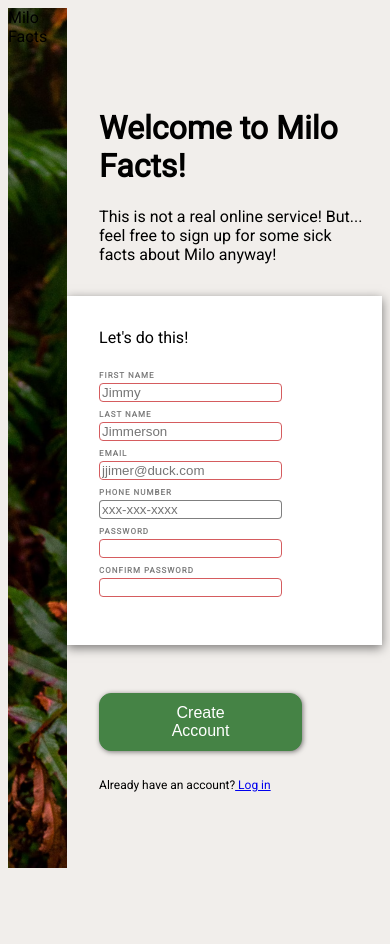
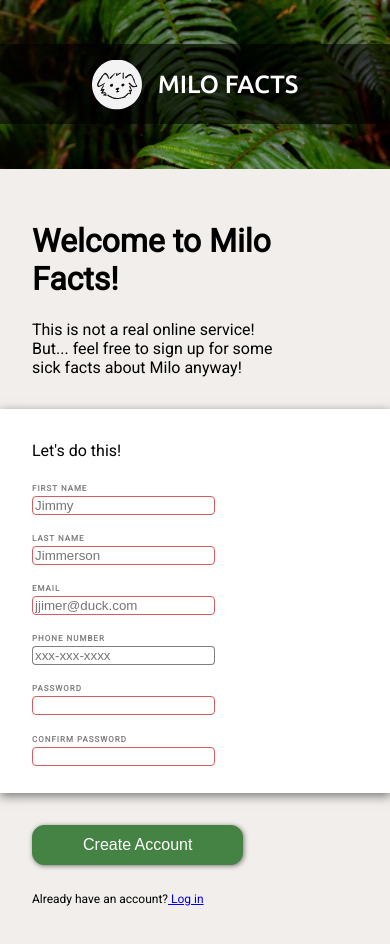
Before and after one commit to gautham-v/milo-form, a plain HTML site: page index.html in a window 390 px wide. Before the commit the page ends 876 px from the top, so only its background shows below. Drawn offline with Linux system fonts and the light colour scheme.

Commit message:
logo updates

```diff
--- a/index.html
+++ b/index.html
@@ -9,7 +9,12 @@
 </head>
 <body>
     <div id="sidebar">
-        Milo Facts
+        <!-- <img class="sidebar-image" src="/images/sidebar-pic.avif"> -->
+        <div class="sidebar-bg"></div>
+        <div class="sidebar-contents">
+            <img class="logo" src="/images/logo.svg" width = "50" height = "50">
+            <p>MILO FACTS</p>
+        </div>
     </div>
     <header class="form-header">
         <h1>Welcome to Milo Facts!</h1>
--- a/styles.css
+++ b/styles.css
@@ -1,10 +1,12 @@
 @import url('https://fonts.googleapis.com/css2?family=Roboto&display=swap');
+@import url('https://fonts.googleapis.com/css2?family=Roboto&family=Ubuntu:wght@500&display=swap');
 
 :root{
     font-family: "Roboto", sans-serif;
     background-color: rgb(241, 238, 235);
     margin: 0;
     padding: 0;
+    --sidebar-width: 30vw;
 }
 
 body{
@@ -13,41 +15,79 @@ body{
         'sidebar header'
         'sidebar form'
         'sidebar footer';
+    margin: 0;
+    column-gap: 0px;
+    justify-content: left;
 }
 
 #sidebar{
     grid-area: sidebar;
     background-image: url("/images/sidebar-pic.avif");
     background-size: cover;
+    position: relative;
+    width: var(--sidebar-width);
+    text-align: center;
+}
+
+#sidebar > * {
+    position: absolute;
+    top: 25%;
+    transform: translate(0,-50%);
+    width: 100%;
+    color: white;
+    font-size: 25px;
+    font-family: "Ubuntu", sans-serif;
+}
+
+.sidebar-bg{
+    background: black;
+    opacity: 0.6;
+    padding: 1rem 0rem 4rem 0rem;
+}
+
+.sidebar-contents{
+    /* padding-left: 3rem; */
+    display: grid;
+    grid-template-columns: auto auto;
+    align-items: center;
+    justify-items: left;
+    padding: 0rem 0rem 0rem 0rem;
+}
+
+.logo{
+    justify-self: right;
+    padding-right: 1rem;
 }
 
 .form-header{
     grid-area: header;
-    padding: 5rem 1rem 1rem 2rem;
+    padding: 5rem 6rem 1rem 2rem;
+    margin: 0;
+
 }
 
 .form-container{
     grid-area: form;
     background-color: rgb(255, 255, 255);
-    padding: 1rem 2rem 2rem 2rem;
+    padding: 1rem 0rem 0rem 2rem;
     box-shadow: 0 3px 10px 0px rgba(0, 0, 0, 0.5);
-    /* position: fixed; */
+    width: 66.7vw;
+}
+
+footer{
+    grid-area: footer;
+    padding: 2rem 0rem 4rem 2rem;
 }
 
 ul{
     display: grid;
-    grid-template-columns: max-content auto;
+    grid-template-columns: max-content max-content;
     list-style: none;
     padding-left: 0;
 }
 
 li{
-    padding-right: 3rem;
-}
-
-footer{
-    grid-area: footer;
-    padding: 3rem 5rem 4rem 2rem;
+    padding: 0rem 3rem 0.7rem 0rem;
 }
 
 footer > p{
@@ -94,8 +134,61 @@ input:invalid{
     box-shadow: 1px 1px 5px rgba(0, 0, 0, 0.5);
 }
 
-@media screen and (max-width: 600px) {
+/* medium sized screen */
+@media screen and (max-width: 680px) {
+    body{
+        display: grid;
+        grid-template-areas:
+            'sidebar'
+            'header'
+            'form'
+            'footer';
+    }
+    #sidebar{
+        grid-area: sidebar;
+        background-image: url("/images/sidebar-pic.avif");
+        background-size: cover;
+        width: 100vw;
+        height: 20vh;
+    }
+    .form-header{
+        padding-top: 2rem;
+    }
+    .form-container{
+        width: 95vw;
+    }
+    #sidebar > * {
+        top: 50%;
+    }
+}
+
+/* small screen */
+@media screen and (max-width: 500px) {
     ul {
         grid-template-columns: max-content;
     }
+    body{
+        display: grid;
+        grid-template-areas:
+            'sidebar'
+            'header'
+            'form'
+            'footer';
+    }
+    #sidebar{
+        grid-area: sidebar;
+        background-image: url("/images/sidebar-pic.avif");
+        background-size: cover;
+        width: 100vw;
+        height: 20vh;
+    }
+    .form-header{
+        padding-top: 2rem;
+    }
+    .form-container{
+        width: 92vw;
+    }
+    #sidebar > * {
+        top: 50%;
+    }
 }
```
Also changed, not shown: images/logo.svg (added), 1 other file.
